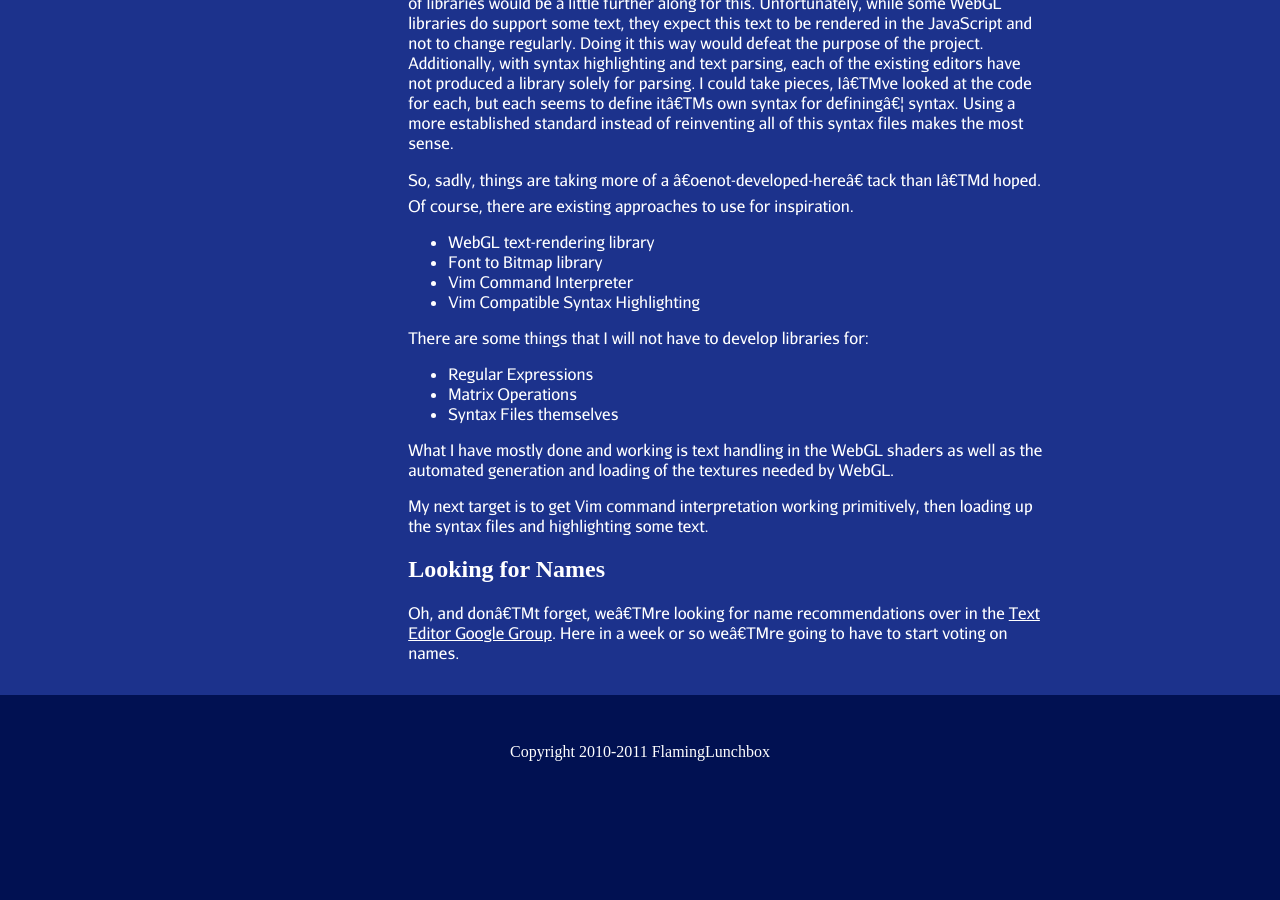
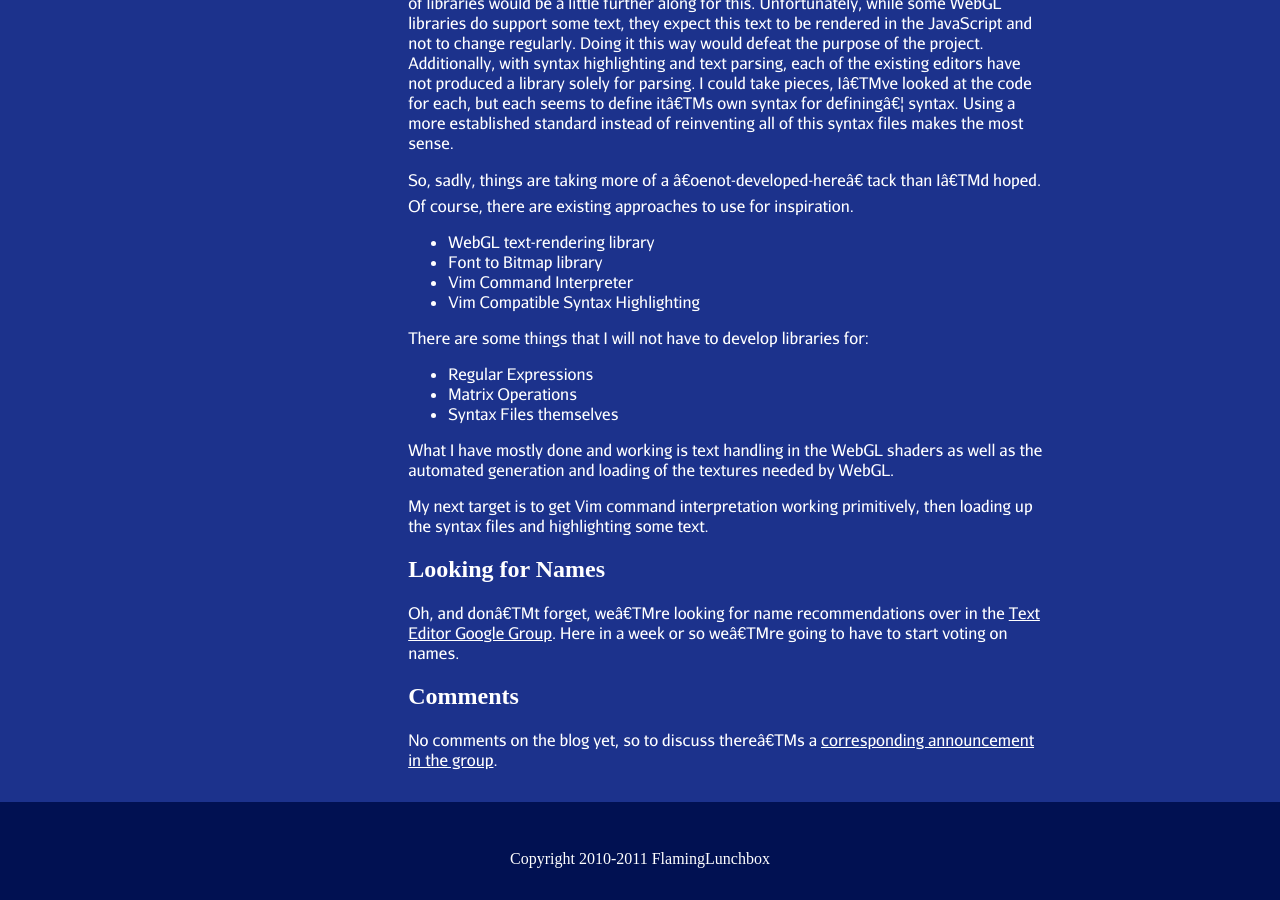
Before and after one commit to robeyh/robeyh.github.com, a Jekyll site: the page built from _posts/2011-10-14-Text-Editor-Development-Update.md, in a window 1280 px wide and 900 px high, scrolled down 2460 px. Built offline with Jekyll 4.4.1, drawn with Linux system fonts in a browser that asks for light colours; some web fonts are replaced; before the commit the page ends 3253 px from its top, so only the background shows below that.

Commit message:
Added comments section

```diff
--- a/_posts/2011-10-14-Text-Editor-Development-Update.md
+++ b/_posts/2011-10-14-Text-Editor-Development-Update.md
@@ -93,3 +93,7 @@ syntax files and highlighting some text.
 ## Looking for Names
 
 Oh, and don't forget, we're looking for name recommendations over in the [Text Editor Google Group](http://groups.google.com/group/flbox-texteditor).  Here in a week or so we're going to have to start voting on names.
+
+## Comments
+
+No comments on the blog yet, so to discuss there's a [corresponding announcement in the group](https://groups.google.com/d/topic/flbox-texteditor/egbze2xRqRg/discussion).
```
